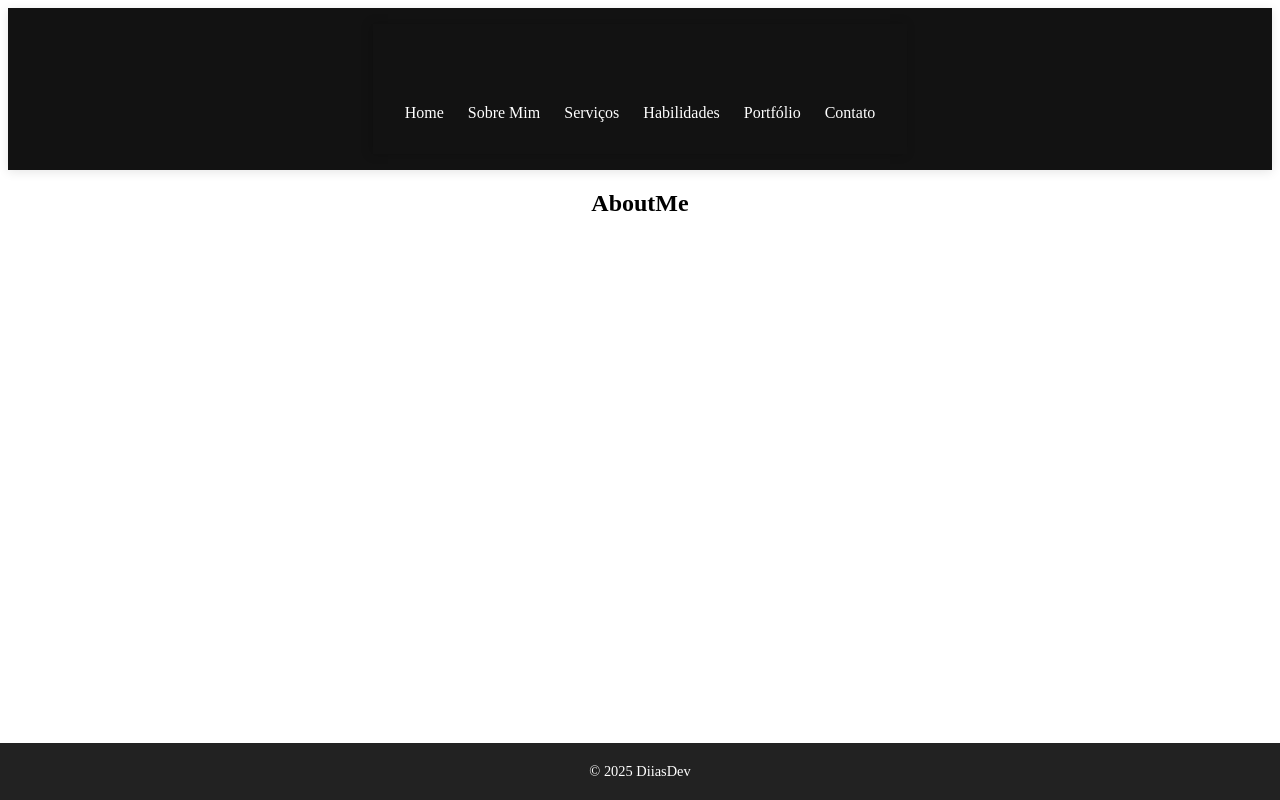
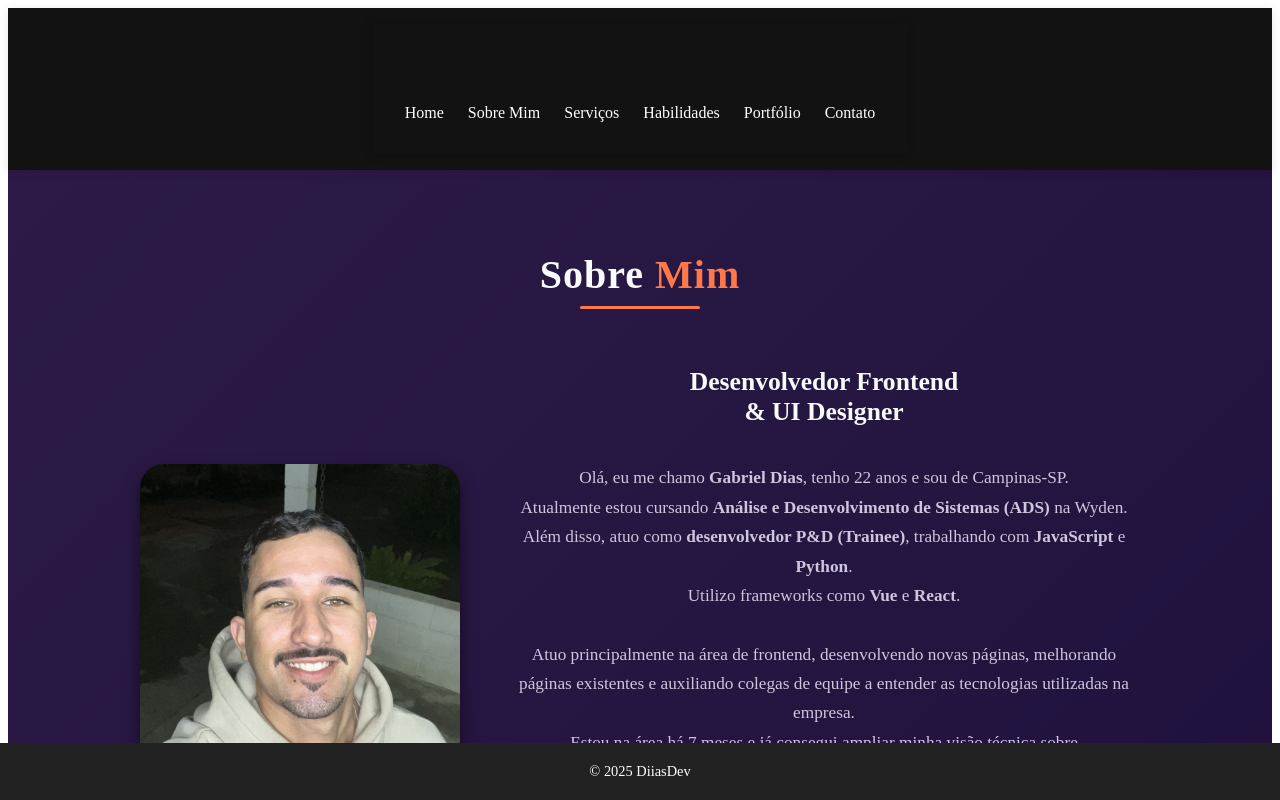
Before and after one commit to DiiasDev/DiiasDevPortifolio, a React (Create React App) app in the folder meu-portfolio/: page /SobreMim in a window 1280 px wide. Shown: the top 800 px of the page. Built offline with nearby package versions, Linux system fonts and the light colour scheme; the HTML template or start-up script is replaced by a standard one.

Commit message:
Finalização da página de Sobre Mim

```diff
--- a/meu-portfolio/src/pages/AboutMe/AboutMe.tsx
+++ b/meu-portfolio/src/pages/AboutMe/AboutMe.tsx
@@ -1,7 +1,37 @@
+import styles from './styles.module.css'
+import imagePerfil from '../../assets/images/gabrielDias.jpg'
+
 export default function AboutMe() {
     return (
-        <>
-            <h2>AboutMe</h2>
-        </>
+        <section className={styles.aboutMeSection}>
+            <div className={styles.header}>
+                <h2 className={styles.pageTitle}>
+                    Sobre <span className={styles.accent}>Mim</span>
+                </h2>
+                <div className={styles.underline}></div>
+            </div>
+            <div className={styles.container}>
+                <div className={styles.content}>
+                    <div className={styles.imageWrapper}>
+                        <img src={imagePerfil} alt="Gabriel Dias" className={styles.profileImage} />
+                    </div>
+                    <div className={styles.textArea}>
+                        <h3 className={styles.subtitle}>
+                            Desenvolvedor Frontend<br />&amp; UI Designer
+                        </h3>
+                        <p className={styles.description}>
+                            Olá, eu me chamo <strong>Gabriel Dias</strong>, tenho 22 anos e sou de Campinas-SP.<br />
+                            Atualmente estou cursando <strong>Análise e Desenvolvimento de Sistemas (ADS)</strong> na Wyden.<br />
+                            Além disso, atuo como <strong>desenvolvedor P&D (Trainee)</strong>, trabalhando com <strong>JavaScript</strong> e <strong>Python</strong>.<br />
+                            Utilizo frameworks como <strong>Vue</strong> e <strong>React</strong>.<br /><br />
+                            Atuo principalmente na área de frontend, desenvolvendo novas páginas, melhorando páginas existentes e auxiliando colegas de equipe a entender as tecnologias utilizadas na empresa.<br />
+                            Estou na área há 7 meses e já consegui ampliar minha visão técnica sobre desenvolvimento.<br /><br />
+                            Espero aprender e agregar ainda mais!
+                        </p>
+                        <a href="https://www.instagram.com/diiassf/"> <button className={styles.button}>Saiba mais...</button></a>
+                    </div>
+                </div>
+            </div>
+        </section>
     )
 }
--- a/meu-portfolio/src/pages/AboutMe/styles.module.css
+++ b/meu-portfolio/src/pages/AboutMe/styles.module.css
@@ -0,0 +1,139 @@
+.aboutMeSection {
+  background: var(--color-bg-gradient);
+  padding: 48px 0;
+  min-height: 100vh;
+}
+
+.header {
+  display: flex;
+  flex-direction: column;
+  align-items: center;
+  margin-bottom: 32px;
+}
+
+.pageTitle {
+  text-align: center;
+  font-size: 2.5rem;
+  font-weight: 700;
+  color: var(--color-text);
+  letter-spacing: 1px;
+  margin-bottom: 0;
+}
+
+.accent {
+  color: var(--color-accent);
+}
+
+.underline {
+  width: 120px;
+  height: 3px;
+  background: var(--color-accent);
+  margin-top: 8px;
+  border-radius: 2px;
+}
+
+.container {
+  max-width: 1000px;
+  margin: 0 auto;
+  background: none;
+  border-radius: 0;
+  box-shadow: none;
+  padding: 0 32px;
+  display: flex;
+  flex-direction: column;
+  gap: 0;
+}
+
+.title {
+  display: none; /* Esconde o antigo título interno */
+}
+
+.content {
+  display: flex;
+  align-items: center;
+  gap: 48px;
+  flex-wrap: wrap;
+  background: none;
+  padding: 0;
+}
+
+.textArea {
+  flex: 2;
+  min-width: 260px;
+  display: flex;
+  flex-direction: column;
+  justify-content: center;
+}
+
+.subtitle {
+  font-size: 1.6rem;
+  font-weight: 700;
+  color: var(--color-text);
+  margin-bottom: 18px;
+  line-height: 1.2;
+}
+
+.description {
+  font-size: 1.08rem;
+  color: var(--color-text-secondary);
+  line-height: 1.7;
+  margin-bottom: 24px;
+}
+
+.button {
+  padding: 10px 32px;
+  background: var(--color-surface);
+  color: var(--color-text);
+  border: none;
+  border-radius: 22px;
+  font-size: 1rem;
+  font-weight: 500;
+  box-shadow: var(--shadow-sm);
+  cursor: pointer;
+  transition: background 0.2s, color 0.2s, box-shadow 0.2s;
+  outline: none;
+}
+.button:hover {
+  background: var(--color-accent);
+  color: #fff;
+  box-shadow: var(--shadow-md);
+}
+
+.imageWrapper {
+  flex: 1;
+  display: flex;
+  justify-content: center;
+  align-items: flex-start;
+  min-width: 320px;
+}
+
+.profileImage {
+  width: 320px;
+  height: 320px;
+  object-fit: cover;
+  border-radius: 24px;
+  border: none;
+  box-shadow: var(--shadow-lg);
+  background: var(--color-surface-elevated);
+  transition: box-shadow 0.2s;
+}
+
+@media (max-width: 900px) {
+  .container {
+    padding: 0 8px;
+  }
+  .content {
+    flex-direction: column;
+    gap: 32px;
+    align-items: center;
+  }
+  .imageWrapper {
+    justify-content: center;
+    min-width: 180px;
+  }
+  .profileImage {
+    width: 220px;
+    height: 220px;
+    border-radius: 18px;
+  }
+}
```
Also changed, not shown: meu-portfolio/src/assets/images/gabrielDias.jpg (added).
